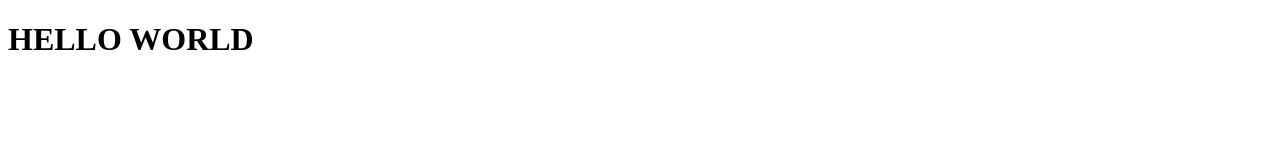
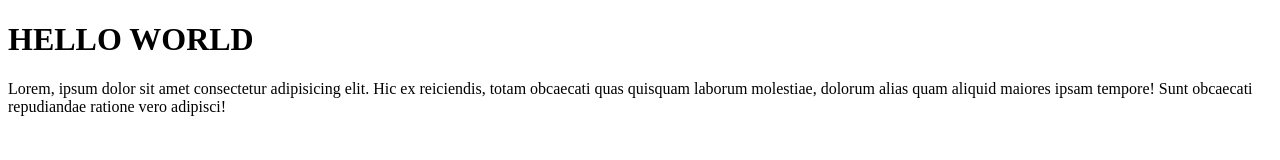
Before and after one commit to 1stGuardian/Belajar-git, a plain HTML site: page index.html in a window 1280 px wide. Drawn offline with Linux system fonts and the light colour scheme.

Commit message:
Menambahkan paragraf

```diff
--- a/index.html
+++ b/index.html
@@ -8,5 +8,11 @@
     </head>
     <body>
         <h1>HELLO WORLD</h1>
+        <p>
+            Lorem, ipsum dolor sit amet consectetur adipisicing elit. Hic ex
+            reiciendis, totam obcaecati quas quisquam laborum molestiae, dolorum
+            alias quam aliquid maiores ipsam tempore! Sunt obcaecati repudiandae
+            ratione vero adipisci!
+        </p>
     </body>
 </html>
```
